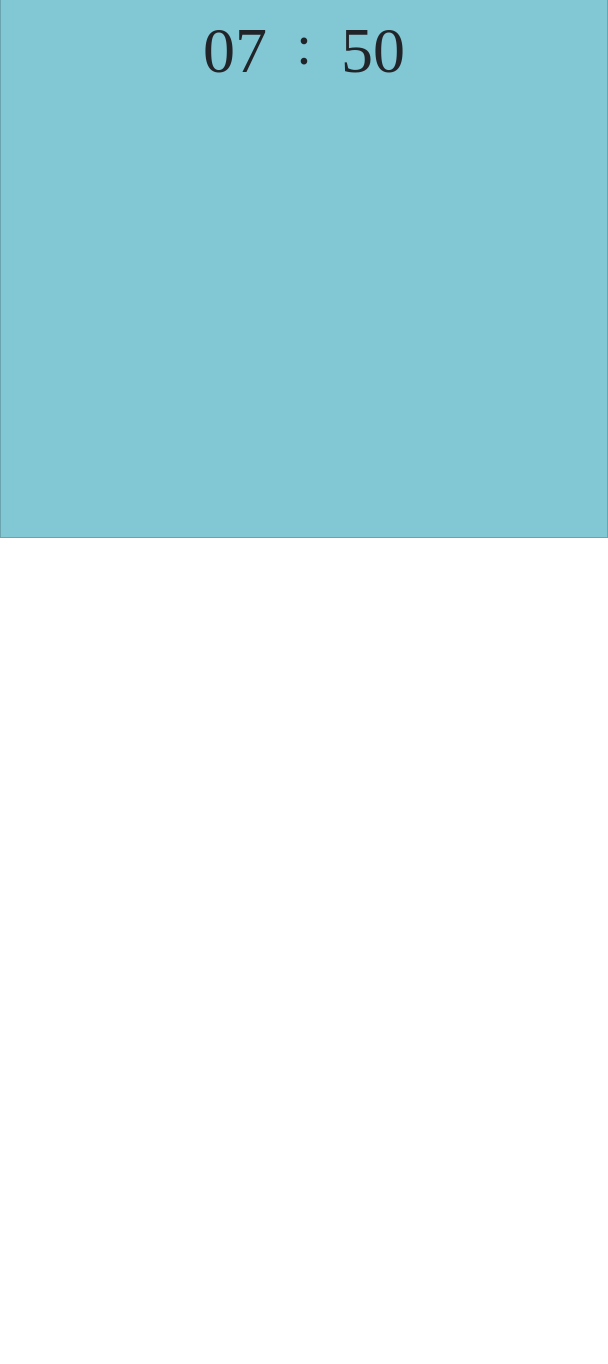
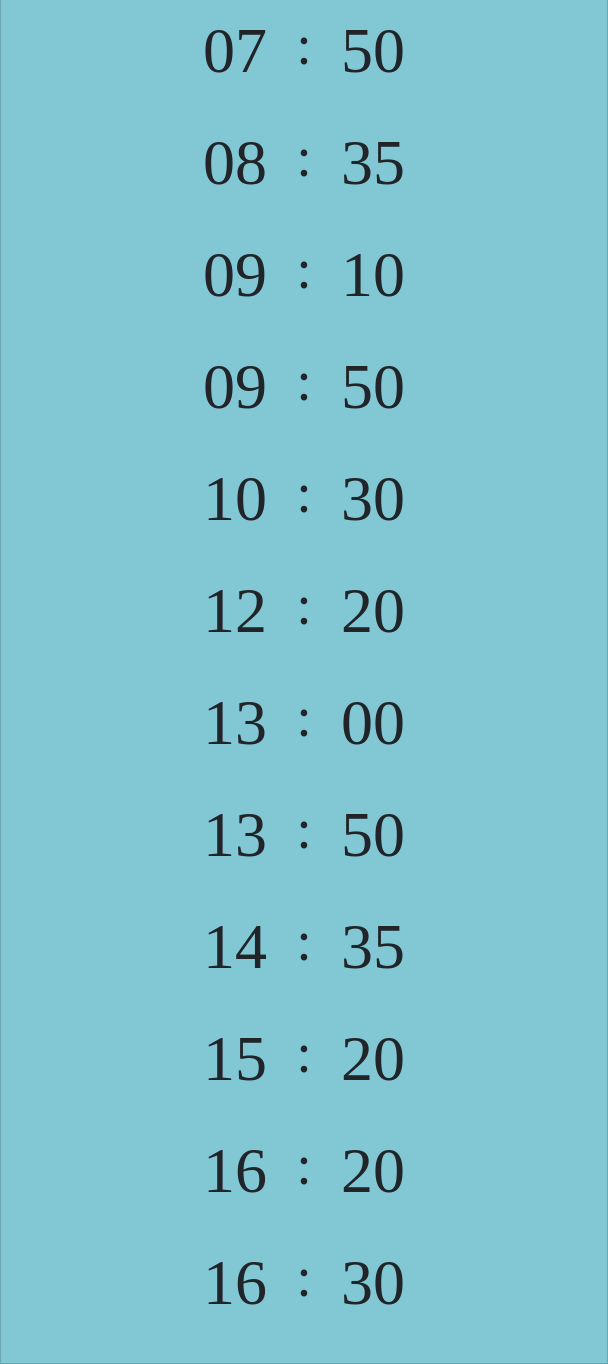
Before and after one commit to interval42/University_Bus_Schedule, an Electron app: page Apps/AllMinami.html in a window 608 px wide. Shown: the part 280-1644 px from the top of the page. Before the commit the page ends 818 px from the top, so only its background shows below. Drawn offline with nearby package versions, Linux system fonts and the light colour scheme; a small style sheet from the web is missing.

Commit message:
無理矢理ですが表示させました

```diff
--- a/Apps/AllMinami.html
+++ b/Apps/AllMinami.html
@@ -26,22 +26,168 @@
       <p class="card-text" style="font-size: 2rem;">この日のバス</p>
 
       <div class="row justify-content-center">
+        <!--- ここの要素を複製するためにid = "MinamiRest"を付与 --->
         <div class="col-2 col-sm-4 text-end">
-          <p id = "nextMinamiHour" style="font-size: 4rem;"></p>
+          <p id = "nextMinamiHour0" style="font-size: 4rem;"></p>
         </div>
         <div class="col-1">
-          <p id = "colonMinami" style="font-size: 3.5rem;"></p>
+          <p id = "colonMinami0" style="font-size: 3.5rem;"></p>
         </div>
         <div class="col-2 col-sm-4 text-start">
-          <p id = "nextMinamiMinute" style="font-size: 4rem;"></p>
+          <p id = "nextMinamiMinute0" style="font-size: 4rem;"></p>
         </div>
       </div>
 
-    </div>
-  </div>
+      <div class="row justify-content-center">
+        <!--- ここの要素を複製するためにid = "MinamiRest"を付与 --->
+        <div class="col-2 col-sm-4 text-end">
+          <p id = "nextMinamiHour1" style="font-size: 4rem;"></p>
+        </div>
+        <div class="col-1">
+          <p id = "colonMinami1" style="font-size: 3.5rem;"></p>
+        </div>
+        <div class="col-2 col-sm-4 text-start">
+          <p id = "nextMinamiMinute1" style="font-size: 4rem;"></p>
+        </div>
+      </div>
 
-  <script src="subMinami.js"></script>
+      <div class="row justify-content-center">
+        <!--- ここの要素を複製するためにid = "MinamiRest"を付与 --->
+        <div class="col-2 col-sm-4 text-end">
+          <p id = "nextMinamiHour2" style="font-size: 4rem;"></p>
+        </div>
+        <div class="col-1">
+          <p id = "colonMinami2" style="font-size: 3.5rem;"></p>
+        </div>
+        <div class="col-2 col-sm-4 text-start">
+          <p id = "nextMinamiMinute2" style="font-size: 4rem;"></p>
+        </div>
+      </div>
 
+      <div class="row justify-content-center">
+        <!--- ここの要素を複製するためにid = "MinamiRest"を付与 --->
+        <div class="col-2 col-sm-4 text-end">
+          <p id = "nextMinamiHour3" style="font-size: 4rem;"></p>
+        </div>
+        <div class="col-1">
+          <p id = "colonMinami3" style="font-size: 3.5rem;"></p>
+        </div>
+        <div class="col-2 col-sm-4 text-start">
+          <p id = "nextMinamiMinute3" style="font-size: 4rem;"></p>
+        </div>
+      </div>
+
+      <div class="row justify-content-center">
+        <!--- ここの要素を複製するためにid = "MinamiRest"を付与 --->
+        <div class="col-2 col-sm-4 text-end">
+          <p id = "nextMinamiHour4" style="font-size: 4rem;"></p>
+        </div>
+        <div class="col-1">
+          <p id = "colonMinami4" style="font-size: 3.5rem;"></p>
+        </div>
+        <div class="col-2 col-sm-4 text-start">
+          <p id = "nextMinamiMinute4" style="font-size: 4rem;"></p>
+        </div>
+      </div>
+
+      <div class="row justify-content-center">
+        <!--- ここの要素を複製するためにid = "MinamiRest"を付与 --->
+        <div class="col-2 col-sm-4 text-end">
+          <p id = "nextMinamiHour5" style="font-size: 4rem;"></p>
+        </div>
+        <div class="col-1">
+          <p id = "colonMinami5" style="font-size: 3.5rem;"></p>
+        </div>
+        <div class="col-2 col-sm-4 text-start">
+          <p id = "nextMinamiMinute5" style="font-size: 4rem;"></p>
+        </div>
+      </div>
+
+      <div class="row justify-content-center">
+        <!--- ここの要素を複製するためにid = "MinamiRest"を付与 --->
+        <div class="col-2 col-sm-4 text-end">
+          <p id = "nextMinamiHour6" style="font-size: 4rem;"></p>
+        </div>
+        <div class="col-1">
+          <p id = "colonMinami6" style="font-size: 3.5rem;"></p>
+        </div>
+        <div class="col-2 col-sm-4 text-start">
+          <p id = "nextMinamiMinute6" style="font-size: 4rem;"></p>
+        </div>
+      </div>
+
+      <div class="row justify-content-center">
+        <!--- ここの要素を複製するためにid = "MinamiRest"を付与 --->
+        <div class="col-2 col-sm-4 text-end">
+          <p id = "nextMinamiHour7" style="font-size: 4rem;"></p>
+        </div>
+        <div class="col-1">
+          <p id = "colonMinami7" style="font-size: 3.5rem;"></p>
+        </div>
+        <div class="col-2 col-sm-4 text-start">
+          <p id = "nextMinamiMinute7" style="font-size: 4rem;"></p>
+        </div>
+      </div>
+
+      <div class="row justify-content-center">
+        <!--- ここの要素を複製するためにid = "MinamiRest"を付与 --->
+        <div class="col-2 col-sm-4 text-end">
+          <p id = "nextMinamiHour8" style="font-size: 4rem;"></p>
+        </div>
+        <div class="col-1">
+          <p id = "colonMinami8" style="font-size: 3.5rem;"></p>
+        </div>
+        <div class="col-2 col-sm-4 text-start">
+          <p id = "nextMinamiMinute8" style="font-size: 4rem;"></p>
+        </div>
+      </div>
+
+      <div class="row justify-content-center">
+        <!--- ここの要素を複製するためにid = "MinamiRest"を付与 --->
+        <div class="col-2 col-sm-4 text-end">
+          <p id = "nextMinamiHour9" style="font-size: 4rem;"></p>
+        </div>
+        <div class="col-1">
+          <p id = "colonMinami9" style="font-size: 3.5rem;"></p>
+        </div>
+        <div class="col-2 col-sm-4 text-start">
+          <p id = "nextMinamiMinute9" style="font-size: 4rem;"></p>
+        </div>
+      </div>
+
+      <div class="row justify-content-center">
+        <!--- ここの要素を複製するためにid = "MinamiRest"を付与 --->
+        <div class="col-2 col-sm-4 text-end">
+          <p id = "nextMinamiHour10" style="font-size: 4rem;"></p>
+        </div>
+        <div class="col-1">
+          <p id = "colonMinami10" style="font-size: 3.5rem;"></p>
+        </div>
+        <div class="col-2 col-sm-4 text-start">
+          <p id = "nextMinamiMinute10" style="font-size: 4rem;"></p>
+        </div>
+      </div>
+
+      <div class="row justify-content-center">
+        <!--- ここの要素を複製するためにid = "MinamiRest"を付与 --->
+        <div class="col-2 col-sm-4 text-end">
+          <p id = "nextMinamiHour11" style="font-size: 4rem;"></p>
+        </div>
+        <div class="col-1">
+          <p id = "colonMinami11" style="font-size: 3.5rem;"></p>
+        </div>
+        <div class="col-2 col-sm-4 text-start">
+          <p id = "nextMinamiMinute11" style="font-size: 4rem;"></p>
+        </div>
+      </div>
+
+
+        </div>
+      </div>
+
+  <script src="selectMinami.js">
+    //subMinami.js を selectMinami.js に変更
+  </script>
 </body>
 
 </html>
--- /dev/null
+++ b/Apps/selectMinami.js
@@ -0,0 +1,174 @@
+const nowHourMin = function(){
+    // 返り値:現在時刻をNumber型の時分にして返す
+    // 例: 現在時刻が13時45分ならnowHourMin() -> 1345
+    const now = new Date()
+    let hour = String(now.getHours());
+    let min = String(now.getMinutes());
+    if(min.length < 2){
+      min = "0" + min
+    }
+    return Number(hour + min);
+    //return 1800;
+  }
+
+  const nowYearMonthDate = function(){
+    // 返り値:現在の日付をNumber型の年月日にして返す
+    // 例: 現在の日付が2022/8/2ならnowYearMonthDate() -> 20220802
+    const today = new Date();
+    const year = String(today.getFullYear());
+    let month = String(today.getMonth()+1);
+    if(month.length < 2){
+      month = "0" + month
+    }
+    let date = String(today.getDate());
+    if(date.length < 2){
+      date = "0" + date
+    }
+    return Number(year + month + date);
+  }
+
+  const numToTime = function(hourMin){
+    // 引数:Number型の時分
+    // 引数を「x時x分」というString型で返す
+    // 例: nowToTime(935) -> 9時35分
+    const hour = Math.floor(hourMin / 100);
+    const min = hourMin % 100;
+    return String(hour) + "時" + String(min) + "分"
+  }
+
+  const timeSubtract = function(hourMin1, hourMin2){
+    // 引数:Number型の時分
+    // 返り値:「２つの引数の時間差をx時間x分」または「x分」という形で返す
+    // 例: timeSubtract(713,845) -> 1時間32分
+    const min1 = Math.floor((hourMin1 / 100)) * 60 + (hourMin1 % 100);
+    const min2 = Math.floor((hourMin2 / 100)) * 60 + (hourMin2 % 100);
+
+    const diffHour = Math.floor((min1 - min2) / 60);
+    const diffMin = (min1 - min2) % 60;
+
+    if(diffHour == 0){
+      return String(diffMin) + "分"
+    }
+
+    return String(diffHour) + "時間" + String(diffMin) + "分"
+  }
+
+  const judgeSpecialDays = function(yearMonthDate){
+    // 引数:Number型の年月日
+    // バスがない日や補講日の特殊日かどうか判定
+    // バスがない日の特殊日なら"0"を返す
+    // 補講日の特殊日なら"1"を返す
+    // バスがない日と補講日にも当てはまらなければ"2"を返す
+
+    noBusDate = [ 20221010,20221102,20221103,20221104,20221123,20221229,20221230,20230102,20230103,20230109,20230113,20230117,]
+
+    makeUpDate = [20221222,20221227,20221228,20230213,20230214,20230215]
+
+    if(yearMonthDate >= 20230216 && yearMonthDate<=20230331){
+      return "0";
+    }
+
+    for(let i = 0; i<noBusDate.length; i++){
+      if (yearMonthDate == noBusDate[i]){
+        return "0";
+      }
+    }
+
+    for(let i = 0; i<makeUpDate.length; i++){
+      if (yearMonthDate == makeUpDate[i]){
+        return "1";
+      }
+    }
+    return "2"
+  }
+
+  const futureHinoBuses = function(judge, day, hourMin){
+    // 引数:judgeSpecialDays関数の返り値, Number型の曜日, Number型の時分
+    // 返り値:hourMin以降の日野のバススケジュールの配列
+
+    const makeupFromHino = [835,950,1220,1350,1520,1630,1830];
+    const normalFromHino = [750,835,910,950,1030,1220,1300,1350,1435,1520,1620,1630,1800,1830];
+    const wedFromHino = [750,835,840,910,945,950,1030,1055,1220,1250,1300,1350,1435,1440,1520,1620,1630,1800,1805,1830];
+    const thuFromHino = [750,835,910,950,1030,1220,1250,1300,1350,1435,1440,1520,1620,1630,1800,1805,1830];
+
+    if(judge == "0"){
+      return [];
+    }
+
+    if(judge == "1"){
+      for(let i; i < makeupFromHino.length; i++){
+        if(hourMin <= makeupFromHino[i]){
+          return makeupFromHino.slice(i)
+        }
+      }
+    }
+
+    if(judge == "2"){
+      if(day == 3){
+        for(let i = 0; i < wedFromHino.length; i++){
+          if(hourMin <= wedFromHino[i]){
+            return wedFromHino.slice(i)
+          }
+        }
+      }
+      if(day == 4){
+        for(let i = 0; i < thuFromHino.length; i++){
+          if(hourMin <= thuFromHino[i]){
+            return thuFromHino.slice(i)
+          }
+        }
+      }
+      if(day == 1 || day == 2 || day == 5){
+        for(let i = 0; i < normalFromHino.length; i++){
+          if(hourMin <= normalFromHino[i]){
+            return normalFromHino.slice(i)
+          }
+        }
+      }
+    }
+
+    return [];
+  }
+
+
+  /*----------------------------------------------------------------------------- */
+
+
+  const yearMonthDate = nowYearMonthDate();
+  console.log("yearMonthDate : " + String(yearMonthDate))
+
+  const judge = judgeSpecialDays(yearMonthDate);
+  console.log("judge : " + judge)
+
+  setInterval(()=>{
+    const hourMin = nowHourMin();
+
+    const day = new Date().getDay();
+
+    const minamiBusList =  futureHinoBuses(judge, day, 0);
+    //その日の全ての便の表示の為 hourMinを0に変更
+
+    //8:35のような時刻を08:35にして表示するための変換
+    minamiTime=[];
+    for (let i = 0; i < minamiBusList.length; i++){
+      if (minamiBusList[i] < 1000){
+        minamiTime[i] = "0" + minamiBusList[i].toString();
+      }
+      else{
+        minamiTime[i] = minamiBusList[i].toString()
+      }
+    }
+
+
+    /*-------------------------selectMinami.jsでの追加処理-------------------------*/
+
+    for (let i = 0; i < minamiBusList.length; i++){
+      var nextMinamiHour = "nextMinamiHour" + i;
+      document.getElementById(nextMinamiHour).innerHTML = minamiTime[i].slice(0,2);
+      var colonMinami = "colonMinami" + i;
+      document.getElementById(colonMinami).innerHTML = ":";
+      var nextMinamiMinute = "nextMinamiMinute" + i;
+      document.getElementById(nextMinamiMinute).innerHTML = minamiTime[i].slice(-2);
+    }
+
+  },1);
```
Also changed, not shown: 1 other file.
